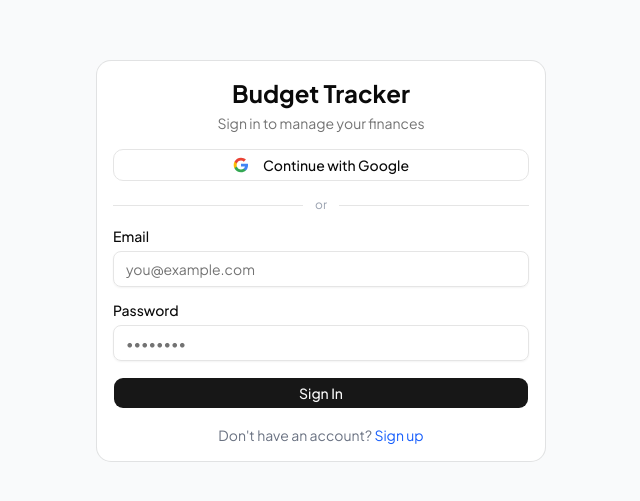
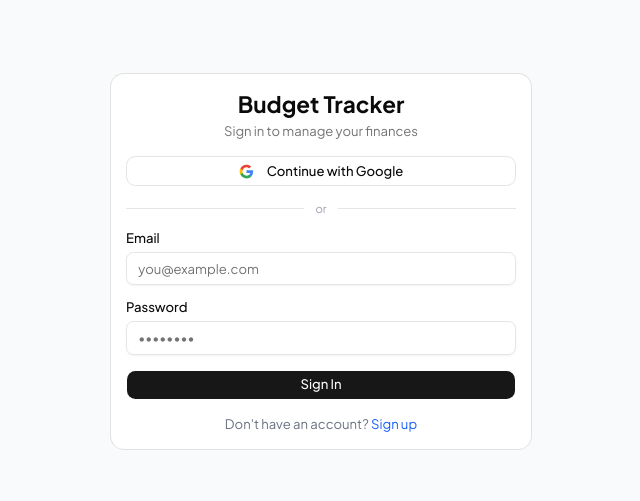
Before and after one commit to husto17/budget-tracker, a Next.js app: page /login in a window 1280 px wide. Shown: the part 139-640 px from the top of the page, without its empty margins (319-959 px from the left). Built offline with nearby package versions, Linux system fonts and the light colour scheme.

Commit message:
Shrink base font-size to 93.75% so all text scales a touch smaller

```diff
--- a/src/app/globals.css
+++ b/src/app/globals.css
@@ -126,5 +126,8 @@
   }
   html {
     @apply font-sans;
+    /* Shrink everything a touch: Tailwind sizes are rem-relative, so lowering
+       the root font size scales text-xs through text-4xl proportionally. */
+    font-size: 93.75%;
   }
 }
```
